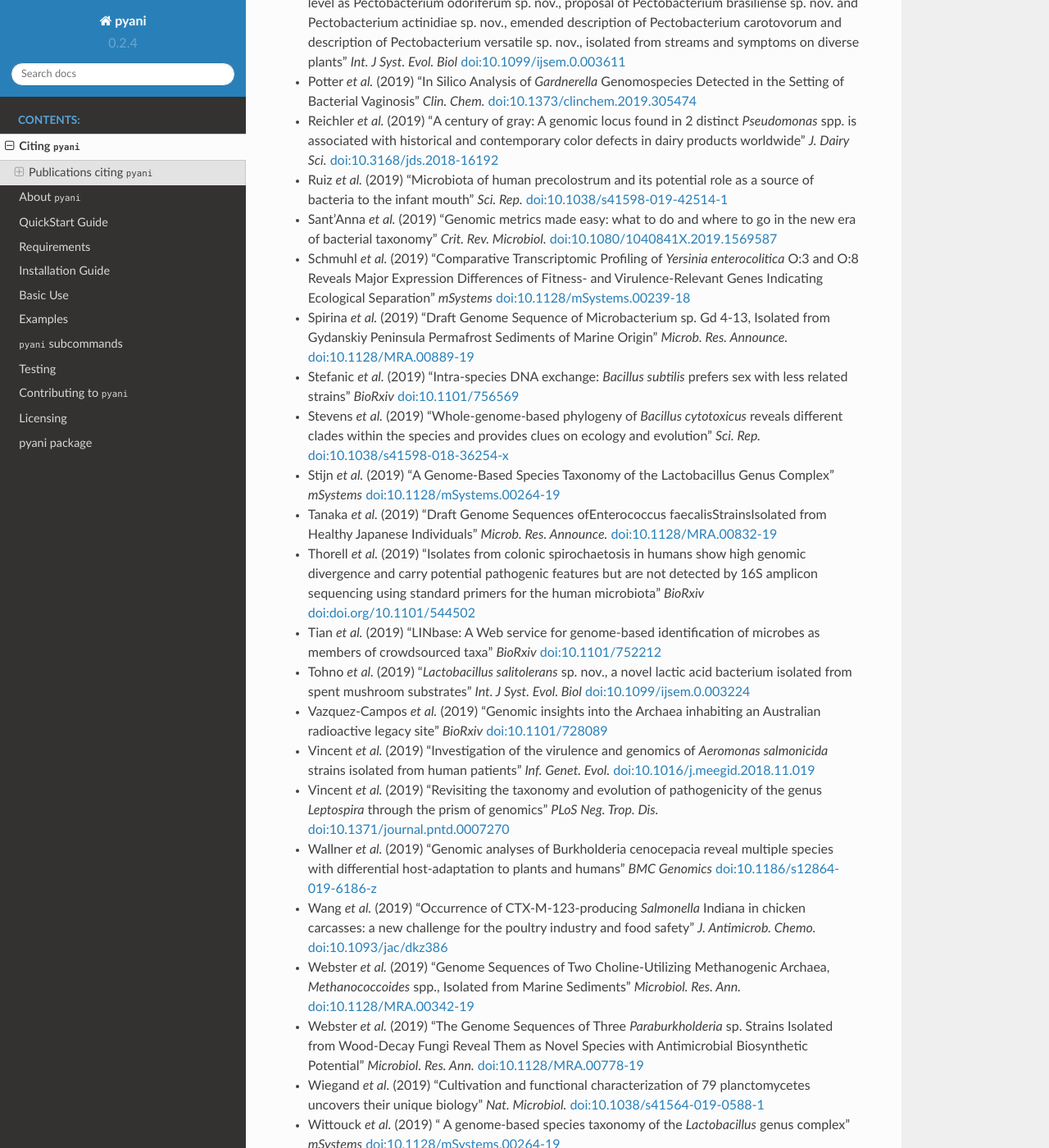
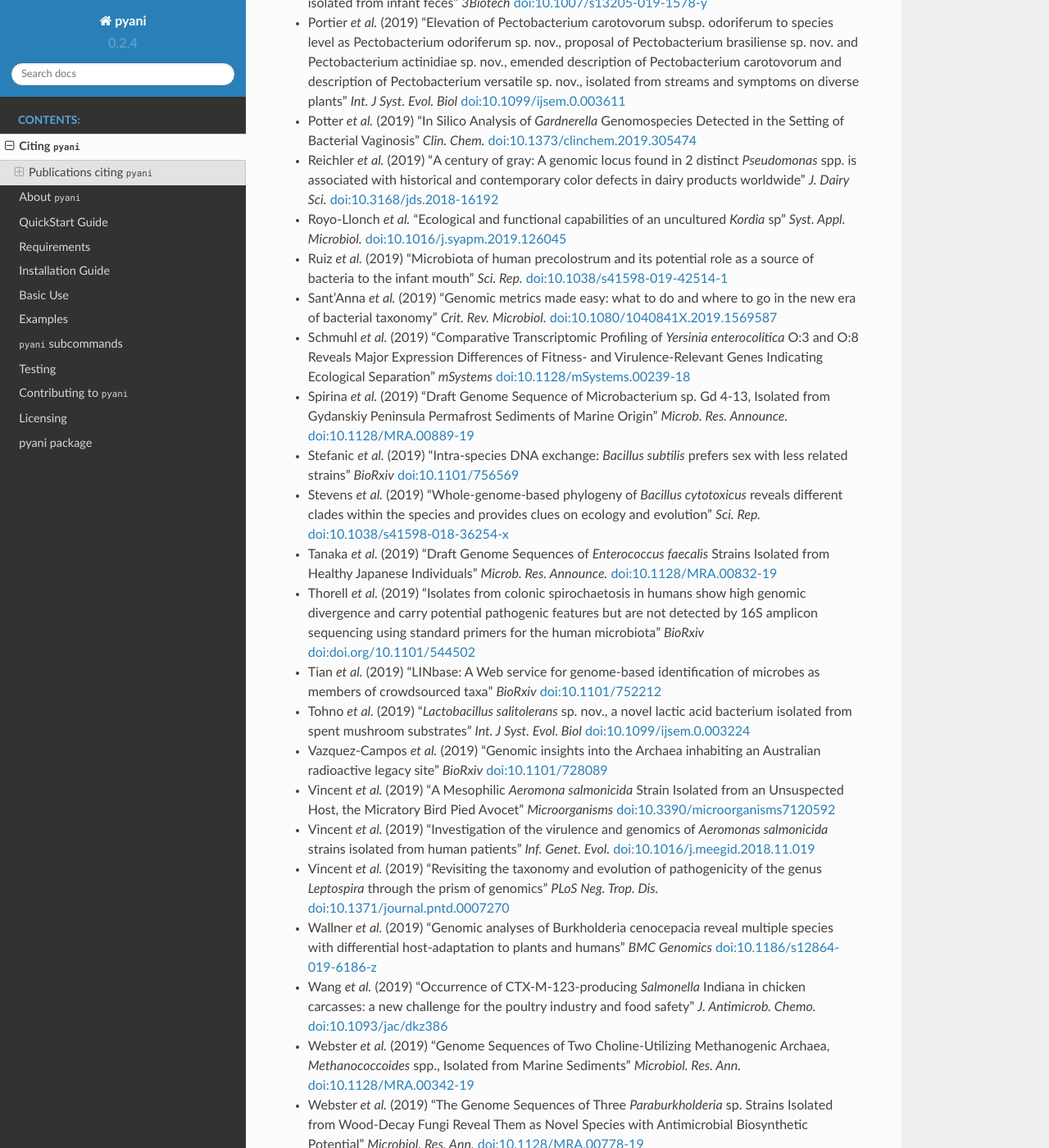
Before and after one commit to widdowquinn/pyani, a Sphinx documentation site: the page built from docs/citations.rst, in a window 1280 px wide and 1400 px high, scrolled down 3720 px. Shown: the whole window at 82% size. Built offline with Sphinx 7.4.7 and the Read the Docs theme 2.0.0, drawn with Linux system fonts in a browser that asks for light colours; some of the changed text lies outside the part shown.

Commit message:
add citations

```diff
--- a/docs/citations.rst
+++ b/docs/citations.rst
@@ -72,6 +72,7 @@
 * Ciok & Dziewit (2019) "Exploring the genome of Arctic *Psychrobacter* sp. DAB_AL32B and construction of novel *Psychrobacter*-specific cloning vectors of an increased carrying capacity" *Arch. Microbiol.* `doi:10.1007/s00203-018-1595-y <https://doi.org/10.1007/s00203-018-1595-y>`_
 * D'Souza *et al.* (2019) "Spatiotemporal dynamics of multidrug resistant bacteria on intensive care unit surfaces" *Nat. Comm.* `doi:10.1038/s41467-019-12563-1 <https://doi.org/10.1038/s41467-019-12563-1>`_
 * do Vale *et al.* (2019) "Draft Genome Sequences of Three Novel *Acinetobacter* Isolates from an Irish Commercial Pig Farm" *Microbiol. Res. Ann.* `doi:10.1128/MRA.00919-19 <https://dx.doi.org/10.1128/MRA.00919-19>`_
+* Doud *et al.* (2019) "Function-driven single-cell genomics uncovers cellulose-degrading bacteria from the rare biosphere" *ISME J.* `doi:10.1038/s41396-019-0557-y <https://doi.org/10.1038/s41396-019-0557-y>`_
 * Du *et al.* (2019) "Characterization of a Linezolid- and Vancomycin-Resistant *Streptococcus suis* Isolate That Harbors optrA and vanG Operons" *Front. Microbiol.* `doi:10.3389/fmicb.2019.02026 <https://doi.org/10.3389/fmicb.2019.02026>`_
 * Esposito *et al.* (2019) "Insights into the genome structure of four acetogenic bacteria with specific reference to the Wood–Ljungdahl pathway" *Microbiol. Open* `doi:10.1002/mbo3.938 <https://doi.org/10.1002/mbo3.938>`_
 * Falagan *et al.* (2019) "Acidithiobacillus sulfuriphilus sp. nov.: an extremely acidophilic sulfur-oxidizing chemolithotroph isolated from a neutral pH environment" *Int. J. Syst. Evol. Micro.* `doi:0.1099/ijsem.0.003576 <https://doi.org/0.1099/ijsem.0.003576>`_
@@ -99,18 +100,19 @@
 * Portier *et al.* (2019) "Elevation of Pectobacterium carotovorum subsp. odoriferum to species level as Pectobacterium odoriferum sp. nov., proposal of Pectobacterium brasiliense sp. nov. and Pectobacterium actinidiae sp. nov., emended description of Pectobacterium carotovorum and description of Pectobacterium versatile sp. nov., isolated from streams and symptoms on diverse plants" *Int. J Syst. Evol. Biol* `doi:10.1099/ijsem.0.003611 <https://doi.org/10.1099/ijsem.0.003611>`_
 * Potter *et al.* (2019) "In Silico Analysis of *Gardnerella* Genomospecies Detected in the Setting of Bacterial Vaginosis" *Clin. Chem.* `doi:10.1373/clinchem.2019.305474 <https://doi.org/10.1373/clinchem.2019.305474>`_
 * Reichler *et al.* (2019) "A century of gray: A genomic locus found in 2 distinct *Pseudomonas* spp. is associated with historical and contemporary color defects in dairy products worldwide" *J. Dairy Sci.* `doi:10.3168/jds.2018-16192 <https://doi.org/10.3168/jds.2018-16192>`_
+* Royo-Llonch *et al.* "Ecological and functional capabilities of an uncultured *Kordia* sp" *Syst. Appl. Microbiol.* `doi:10.1016/j.syapm.2019.126045 <https://doi.org/10.1016/j.syapm.2019.126045>`_
 * Ruiz *et al.* (2019) "Microbiota of human precolostrum and its potential role as a source of bacteria to the infant mouth" *Sci. Rep.* `doi:10.1038/s41598-019-42514-1 <https://doi.org/10.1038/s41598-019-42514-1>`_
 * Sant'Anna *et al.* (2019) "Genomic metrics made easy: what to do and where to go in the new era of bacterial taxonomy" *Crit. Rev. Microbiol.* `doi:10.1080/1040841X.2019.1569587 <https://doi.org/10.1080/1040841X.2019.1569587>`_
 * Schmuhl *et al.* (2019) "Comparative Transcriptomic Profiling of *Yersinia enterocolitica* O:3 and O:8 Reveals Major Expression Differences of Fitness- and Virulence-Relevant Genes Indicating Ecological Separation" *mSystems* `doi:10.1128/mSystems.00239-18 <https://doi.org/10.1128/mSystems.00239-18>`_
 * Spirina *et al.* (2019) "Draft Genome Sequence of Microbacterium sp. Gd 4-13, Isolated from Gydanskiy Peninsula Permafrost Sediments of Marine Origin" *Microb. Res. Announce.* `doi:10.1128/MRA.00889-19 <https://doi.org/10.1128/MRA.00889-19>`_
 * Stefanic *et al.* (2019) "Intra-species DNA exchange: *Bacillus subtilis* prefers sex with less related strains" *BioRxiv* `doi:10.1101/756569 <https://doi.org/10.1101/756569>`_
 * Stevens *et al.* (2019) "Whole-genome-based phylogeny of *Bacillus cytotoxicus* reveals different clades within the species and provides clues on ecology and evolution" *Sci. Rep.* `doi:10.1038/s41598-018-36254-x <https://doi.org/10.1038/s41598-018-36254-x>`_
-* Stijn *et al.* (2019) "A Genome-Based Species Taxonomy of the Lactobacillus Genus Complex" *mSystems* `doi:10.1128/mSystems.00264-19 <https://doi.org/10.1128/mSystems.00264-19>`_
-* Tanaka *et al.* (2019) "Draft Genome Sequences ofEnterococcus faecalisStrainsIsolated from Healthy Japanese Individuals" *Microb. Res. Announce.* `doi:10.1128/MRA.00832-19 <https://doi.org/10.1128/MRA.00832-19>`_
+* Tanaka *et al.* (2019) "Draft Genome Sequences of *Enterococcus faecalis* Strains Isolated from Healthy Japanese Individuals" *Microb. Res. Announce.* `doi:10.1128/MRA.00832-19 <https://doi.org/10.1128/MRA.00832-19>`_
 * Thorell *et al.* (2019) "Isolates from colonic spirochaetosis in humans show high genomic divergence and carry potential pathogenic features but are not detected by 16S amplicon sequencing using standard primers for the human microbiota" *BioRxiv* `doi:doi.org/10.1101/544502 <https://doi.org/doi.org/10.1101/544502>`_
 * Tian *et al.* (2019) "LINbase: A Web service for genome-based identification of microbes as members of crowdsourced taxa" *BioRxiv* `doi:10.1101/752212 <https://doi.org/10.1101/752212>`_
 * Tohno *et al.* (2019) "*Lactobacillus salitolerans* sp. nov., a novel lactic acid bacterium isolated from spent mushroom substrates" *Int. J Syst. Evol. Biol* `doi:10.1099/ijsem.0.003224 <https://doi.org/10.1099/ijsem.0.003224>`_
 * Vazquez-Campos *et al.* (2019) "Genomic insights into the Archaea inhabiting an Australian radioactive legacy site" *BioRxiv* `doi:10.1101/728089 <https://doi.org/10.1101/728089>`_
+* Vincent *et al.* (2019) "A Mesophilic *Aeromona salmonicida* Strain Isolated from an Unsuspected Host, the Micratory Bird Pied Avocet" *Microorganisms* `doi:10.3390/microorganisms7120592 <https://doi.org/10.3390/microorganisms7120592>`_
 * Vincent *et al.* (2019) "Investigation of the virulence and genomics of *Aeromonas salmonicida* strains isolated from human patients" *Inf. Genet. Evol.* `doi:10.1016/j.meegid.2018.11.019 <https://10.1016/j.meegid.2018.11.019>`_
 * Vincent *et al.* (2019) "Revisiting the taxonomy and evolution of pathogenicity of the genus *Leptospira* through the prism of genomics" *PLoS Neg. Trop. Dis.* `doi:10.1371/journal.pntd.0007270 <https://doi.org/10.1371/journal.pntd.0007270>`_
 * Wallner *et al.* (2019) "Genomic analyses of Burkholderia cenocepacia reveal multiple species with differential host-adaptation to plants and humans" *BMC Genomics* `doi:10.1186/s12864-019-6186-z <https://doi.org/10.1186/s12864-019-6186-z>`_
```
